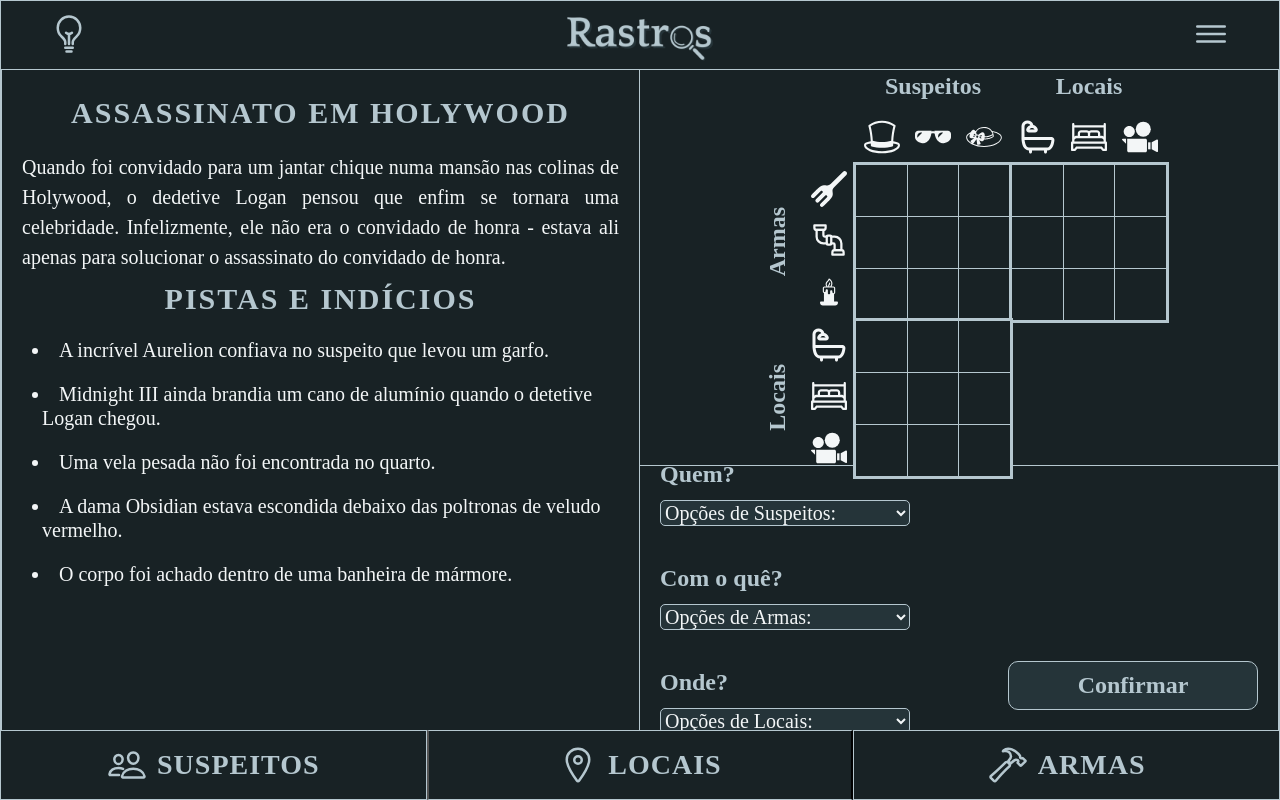
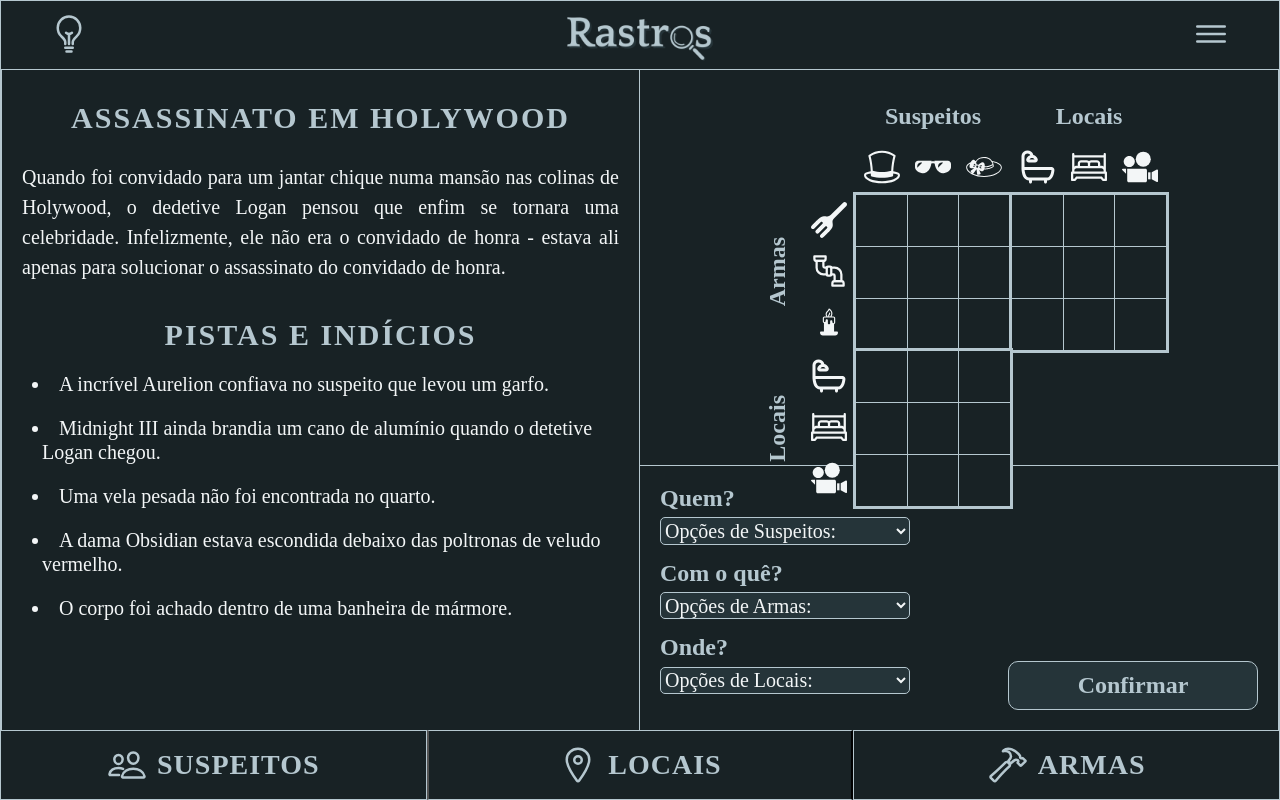
Before and after one commit to chippari/rastros-game-website, a plain HTML site: page index.html in a window 1280 px wide. Drawn offline with nearby package versions, Linux system fonts and the light colour scheme; some packages are replaced by stand-ins of ours; a script that the page names is missing; a web font is replaced by a local one.

Commit message:
Atualizando o Website.

```diff
--- a/css/styles.css
+++ b/css/styles.css
@@ -257,7 +257,7 @@
   align-items: center;
   justify-content: center;
 
-  padding-bottom: 1.6rem;
+  margin-bottom: 1.6rem;
 }
 
 .case-title h1 {
@@ -276,7 +276,7 @@
   align-items: flex-start;
   justify-content: center;
 
-  padding-bottom: 3.2rem;
+  margin-bottom: 3.2rem;
 }
 
 .case-text p {
@@ -338,9 +338,9 @@
   height: 60%;
 
   border-bottom: 0.1rem solid #b5c7cf;
+
+  padding: 2rem;
 }
-
-/*  */
 
 .board {
   width: 100%;
@@ -348,7 +348,6 @@
 
   display: flex;
   justify-content: center;
-  align-items: center;
 }
 
 .board-grids {
@@ -409,8 +408,6 @@ td:active {
   background: #253439;
 }
 
-/*  */
-
 .deduction-container {
   width: 100%;
   height: 40%;
@@ -429,22 +426,34 @@ td:active {
   display: flex;
   flex-direction: column;
   justify-content: center;
+}
 
-  gap: 4rem;
+.deduction-option {
+  width: 100%;
+  height: calc(100% / 3);
+
+  display: flex;
+  flex-direction: column;
+  justify-content: center;
+
+  margin-bottom: 1.6rem;
 }
 
 .deduction-form label {
-  display: block;
+  width: 100%;
+  height: min(3rem, 40%);
+
   font-size: 2.4rem;
   font-weight: 700;
   color: #b5c7cf;
 
-  margin-bottom: 1.4rem;
+  margin-bottom: 0.8rem;
 }
 
 .deduction-form input,
 .deduction-form select {
   width: min(25rem, 100%);
+  height: min(3.6rem, 60%);
 
   border: 0.1rem solid #b5c7cf;
   border-radius: 0.5rem;
--- a/index.html
+++ b/index.html
@@ -312,7 +312,7 @@
             </div>
             <div class="deduction-container">
               <form class="deduction-form" name="game-deduction">
-                <div>
+                <div class="deduction-option">
                   <label for="select-suspect">Quem?</label>
                   <select name="select-suspect" id="select-suspect" required>
                     <option value="">Opções de Suspeitos:</option>
@@ -321,7 +321,7 @@
                     <option value="obsidian">Dama Obsidian</option>
                   </select>
                 </div>
-                <div>
+                <div class="deduction-option">
                   <label for="select-weapons">Com o quê?</label>
                   <select name="select-weapons" id="select-weapons" required>
                     <option value="">Opções de Armas:</option>
@@ -330,7 +330,7 @@
                     <option value="vela">Vela Pesada</option>
                   </select>
                 </div>
-                <div>
+                <div class="deduction-option">
                   <label for="select-locals">Onde?</label>
                   <select name="select-locals" id="select-locals" required>
                     <option value="">Opções de Locais:</option>
```
